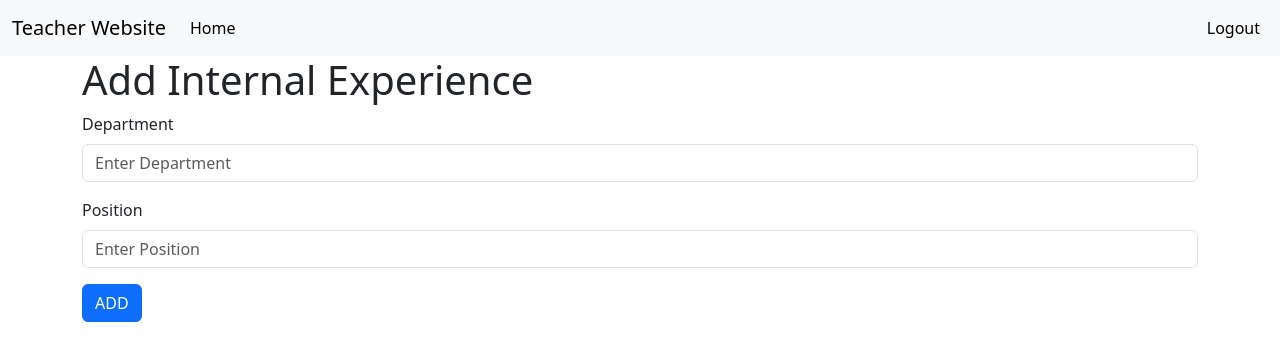
After one commit to whoami13579/database_final_project, a Flask app: page /add-internal-experience/ in a window 1280 px wide. The commit adds this page. Shown: the top 361 px of the page. Run offline with Flask 3, Linux system fonts and the light colour scheme; the visitor is signed in with stand-in values (Sample User, id 1).

Commit message:
add add internal experience function

```diff
--- /dev/null
+++ b/website/templates/add_internal_experience.html
@@ -0,0 +1,17 @@
+{% extends "base.html" %}
+{% block title %}Add Internal Experience{% endblock %}
+{% block content %}
+<form method="POST">
+    <h1 align="left">Add Internal Experience</h1>
+      <div class="mb-3">
+        <label for="department" class="form-label">Department</label>
+        <input type="text" id="department" name="department" class="form-control" placeholder="Enter Department" required>
+      </div>
+      <div class="mb-3">
+        <label for="position" class="form-label">Position</label>
+        <input type="text" id="position" name="position" class="form-control" placeholder="Enter Position" required>
+      </div>
+      <button type="submit" class="btn btn-primary">ADD</button>
+  </form>
+  <br>
+{% endblock %}
--- a/website/templates/teacher.html
+++ b/website/templates/teacher.html
@@ -90,8 +90,11 @@
   <h3>校內經歷</h3>
   <br>
   {% for experience in teacher.internal_experiencs %}
-  <pre>{{experience.department}}</pre>
+  <pre>{{experience.department}} {{ experience.position }}</pre>
   {% endfor %}
+  {% if user.teacher_id == teacher.teacher_id %}
+  <a href="/add-internal-experience">新增校內經歷</a>
+  {% endif %}
 
   <h3>校外經歷</h3>
   <br>
--- a/website/views.py
+++ b/website/views.py
@@ -1,6 +1,6 @@
 from flask import Blueprint, render_template, request, flash, redirect, url_for
 from flask_login import current_user, login_required
-from .models import Role, Teacher, ClassSchedule, JournalArtical, ProceedingArtical, BookReport, NationalProject, UniversityProject, Award, Reward, Speech, BookChapter, TeachingWork
+from .models import Role, Teacher, ClassSchedule, JournalArtical, ProceedingArtical, BookReport, NationalProject, UniversityProject, Award, Reward, Speech, BookChapter, TeachingWork, InternalExperience
 from . import db
 from datetime import datetime
 
@@ -726,3 +726,22 @@ def edit_interest(teacher_id):
         return redirect(url_for("views.teacher", teacher_id=current_user.get_id()))
 
     return render_template("interest.html", user=current_user, teacher=teacher)
+
+
+@views.route("/add-internal-experience/", methods=["GET", "POST"])
+@login_required
+def add_internal_experience():
+    if request.method == "POST":
+        department = request.form.get("department")
+        position = request.form.get("position")
+
+        experience = InternalExperience(department, position, current_user.get_id())
+
+        experience.teacher = current_user
+        db.session.add(experience)
+        db.session.commit()
+
+        flash("Add Internal Experience", category="success")
+        return redirect(url_for("views.teacher", teacher_id=current_user.get_id()))
+
+    return render_template("add_internal_experience.html", user=current_user)
```
